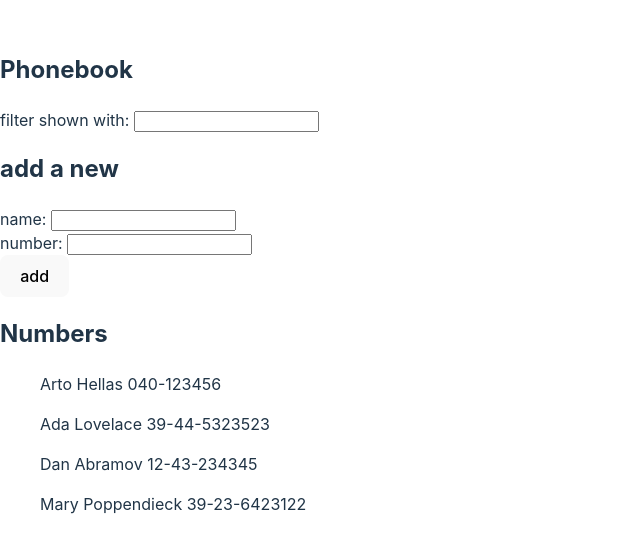
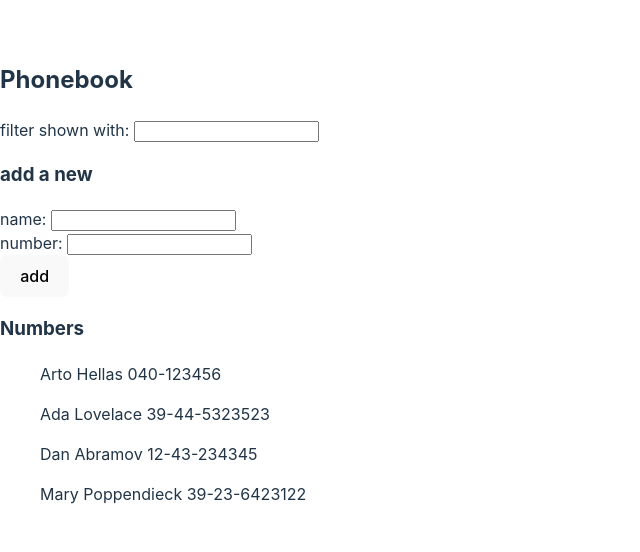
Before and after one commit to kishanbabuji/fullstackopen-kishanbabuji, a React (Vite) app in the folder part2/phonebook/: page / in a window 1280 px wide. Shown: the part 118-670 px from the top of the page, without its empty margins (0-640 px from the left). Built offline with nearby package versions, Linux system fonts and the light colour scheme.

Commit message:
exercise 2.10

```diff
--- a/part2/phonebook/src/App.jsx
+++ b/part2/phonebook/src/App.jsx
@@ -1,12 +1,7 @@
 import { useState } from 'react'
-const Person = ({person}) => {
-  return (
-    <p>
-    {person.name} {person.number}
-    </p>
-
-  )
-}
+import Filter from './components/Filter'
+import Form from './components/Form'
+import Persons from './components/Persons'
 
 const App = () => {
   const [persons, setPersons] = useState([
@@ -17,8 +12,7 @@ const App = () => {
   ])
   const [newName, setNewName] = useState('')
   const [newNumber, setNewNumber] = useState('')
-  const [newFilter, setNewFilter] = useState('')
-  const [personsToShow, setNewPersonsToShow] = useState(persons)
+  const [filter, setFilter] = useState('')
 
   const addName = (event) => {
     event.preventDefault()
@@ -51,34 +45,22 @@ const App = () => {
 
   const handleFilterChange = (event) => {
     console.log(event.target.value)
-    setNewFilter(event.target.value)
-    setNewPersonsToShow(persons.filter(person => person.name.toLowerCase().includes(event.target.value.toLowerCase())))
+    setFilter(event.target.value)
   }
+
+  const personsToShow = filter === ''
+    ? persons
+    : persons.filter(person =>
+        person.name.toLowerCase().includes(filter.toLowerCase()))
 
   return (
     <div>
       <h2>Phonebook</h2>
-      <div>
-          filter shown with: <input value={newFilter} onChange={handleFilterChange}/>
-      </div>
-      <h2>add a new</h2>
-      <form onSubmit={addName}>
-        <div>
-          name: <input value={newName} onChange={handleNameChange}/>
-        </div>
-        <div>
-          number: <input value={newNumber} onChange={handleNumberChange}/>
-        </div>
-        <div>
-          <button type="submit">add</button>
-        </div>
-      </form>
-      <h2>Numbers</h2>
-      <ul>
-        {personsToShow.map(person =>
-          <Person key={person.id} person = {person} />
-        )}
-      </ul>
+      <Filter value={filter} onChange={handleFilterChange}/>
+      <h3>add a new</h3>
+      <Form onSubmit={addName} nameValue ={newName} nameChange={handleNameChange} numberValue={newNumber} numberChange={handleNumberChange}/>
+      <h3>Numbers</h3>
+      <Persons persons={personsToShow}/>
     </div>
   )
 }
--- /dev/null
+++ b/part2/phonebook/src/components/Filter.jsx
@@ -0,0 +1,9 @@
+const Filter = ({value, onChange}) => {
+    return (
+      <div>
+            filter shown with: <input value={value} onChange={onChange}/>
+      </div>
+    )
+  }
+
+  export default Filter
--- /dev/null
+++ b/part2/phonebook/src/components/Form.jsx
@@ -0,0 +1,17 @@
+const Form = ({onSubmit, nameValue, nameChange, numberValue, numberChange}) => {
+    return (
+      <form onSubmit={onSubmit}>
+          <div>
+            name: <input value={nameValue} onChange={nameChange}/>
+          </div>
+          <div>
+            number: <input value={numberValue} onChange={numberChange}/>
+          </div>
+          <div>
+            <button type="submit">add</button>
+          </div>
+        </form>
+    )
+  }
+
+  export default Form
--- /dev/null
+++ b/part2/phonebook/src/components/Persons.jsx
@@ -0,0 +1,21 @@
+const Person = ({person}) => {
+    return (
+      <p>
+        {person.name} {person.number}
+      </p>
+
+    )
+}
+
+const Persons = ({persons}) => {
+  console.log(persons)
+    return (
+      <ul>
+          {persons.map(person =>
+            <Person key={person.id} person={person} />
+          )}
+      </ul>
+    )
+  }
+
+export default Persons
```
